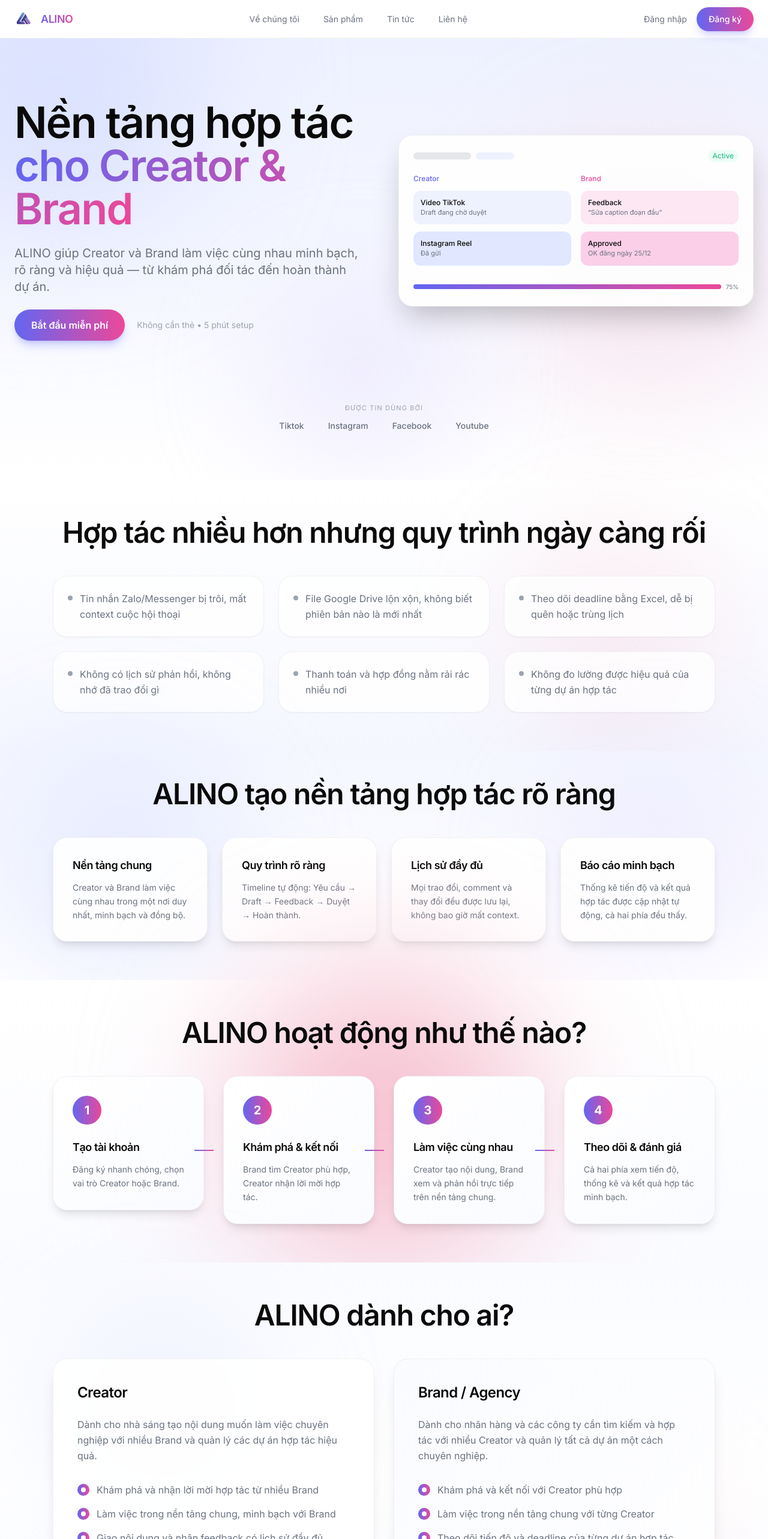
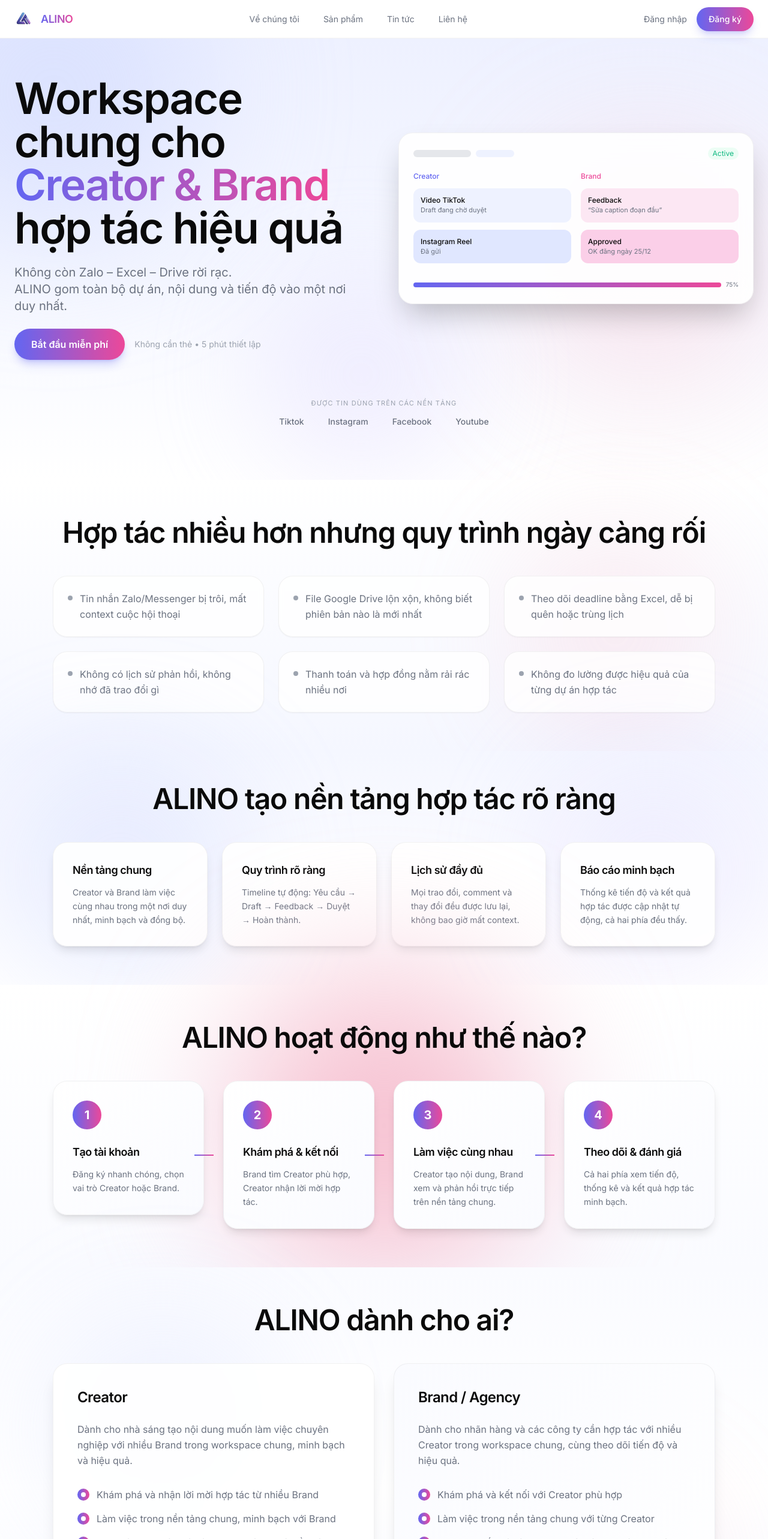
Before and after one commit to damtathanh/alino, a Next.js app: page / in a window 1280 px wide. Shown: the top 2566 px of the page at 60% size. Built offline with nearby package versions, Linux system fonts and the light colour scheme.

Commit message:
chore: backup

```diff
--- a/app/components/home/CTA.tsx
+++ b/app/components/home/CTA.tsx
@@ -2,7 +2,7 @@
 
 export default function CTA() {
   return (
-    <section className="relative py-12 md:py-16 bg-gradient-to-br from-[#EEF1FF] via-[#F5F7FF] to-white overflow-hidden">
+    <section className="relative py-20 bg-gradient-to-br from-[#EEF1FF] via-[#F5F7FF] to-white overflow-hidden">
       <div
         className="absolute top-0 left-1/4 w-[500px] h-[500px] rounded-full blur-[120px] opacity-40"
         style={{ background: '#C7D2FE' }}
@@ -31,6 +31,9 @@
           <p className="text-sm text-[#9CA3AF]">
             Không cần thẻ tín dụng • Thiết lập trong 5 phút
           </p>
+          <p className="text-xs text-[#9CA3AF] mt-2">
+            Đăng ký → chọn Creator hoặc Brand → tạo workspace đầu tiên
+          </p>
         </div>
       </div>
     </section>
--- a/app/components/home/Compare.tsx
+++ b/app/components/home/Compare.tsx
@@ -2,7 +2,7 @@
 
 export default function Compare() {
   return (
-    <section className="relative pt-8 md:pt-12 pb-12 md:pb-16 bg-gradient-to-b from-[#F5F7FF] via-[#FAFBFF] to-white">
+    <section className="relative pt-12 md:pt-14 pb-14 md:pb-16 bg-gradient-to-b from-[#F5F7FF] via-[#FAFBFF] to-white">
       <div
         className="absolute top-1/2 left-1/2 -translate-x-1/2 -translate-y-1/2 w-[450px] h-[450px] rounded-full blur-[110px] opacity-20"
         style={{ background: '#DDD6FE' }}
--- a/app/components/home/ForWho.tsx
+++ b/app/components/home/ForWho.tsx
@@ -2,7 +2,7 @@
 
 export default function ForWho() {
   return (
-    <section className="relative py-12 md:py-16 bg-gradient-to-b from-[#FAFBFF] via-white to-[#F5F7FF]">
+    <section className="relative py-14 md:py-16 bg-gradient-to-b from-[#FAFBFF] via-white to-[#F5F7FF]">
       <div
         className="absolute top-20 left-20 w-[380px] h-[380px] rounded-full blur-[100px] opacity-25"
         style={{ background: '#C7D2FE' }}
@@ -23,7 +23,7 @@
               Creator
             </h3>
             <p className="text-[#6B7280] mb-8 leading-relaxed">
-              Dành cho nhà sáng tạo nội dung muốn làm việc chuyên nghiệp với nhiều Brand và quản lý các dự án hợp tác hiệu quả.
+              Dành cho nhà sáng tạo nội dung muốn làm việc chuyên nghiệp với nhiều Brand trong workspace chung, minh bạch và hiệu quả.
             </p>
             <ul className="space-y-4 mb-10">
               {[
@@ -54,7 +54,7 @@
               Brand / Agency
             </h3>
             <p className="text-[#6B7280] mb-8 leading-relaxed">
-              Dành cho nhãn hàng và các công ty cần tìm kiếm và hợp tác với nhiều Creator và quản lý tất cả dự án một cách chuyên nghiệp.
+              Dành cho nhãn hàng và các công ty cần hợp tác với nhiều Creator trong workspace chung, cùng theo dõi tiến độ và hiệu quả.
             </p>
             <ul className="space-y-4 mb-10">
               {[
--- a/app/components/home/Hero.tsx
+++ b/app/components/home/Hero.tsx
@@ -11,21 +11,21 @@
       <div className="absolute top-1/4 right-0 w-[400px] h-[400px] rounded-full blur-[120px] opacity-40 bg-[#F6C1D1]" />
       <div className="absolute bottom-0 left-1/3 w-[350px] h-[350px] rounded-full blur-[90px] opacity-35 bg-[#DDD6FE]" />
 
-      <div className="relative max-w-7xl mx-auto px-6 h-full flex flex-col py-16">
+      <div className="relative max-w-7xl mx-auto px-6 h-full flex flex-col pt-16 pb-20">
         <div className="flex-1 grid lg:grid-cols-2 gap-12 items-center">
           <div className="space-y-6">
             <h1 className="text-5xl md:text-6xl lg:text-7xl font-semibold tracking-tight leading-tight">
-              Nền tảng hợp tác{' '}
-              <span className="bg-gradient-to-r from-[#6366F1] to-[#EC4899] bg-clip-text text-transparent">
-                cho Creator & Brand
-              </span>
+              Workspace chung cho
+              <br />
+              <span className="bg-gradient-to-r from-[#6366F1] to-[#EC4899] bg-clip-text text-transparent">Creator & Brand</span> hợp tác hiệu quả
             </h1>
 
             <p className="text-lg md:text-xl text-[#6B7280] leading-relaxed max-w-xl">
-              ALINO giúp Creator và Brand làm việc cùng nhau minh bạch, rõ ràng và hiệu quả — từ khám phá đối tác đến hoàn thành dự án.
+              Không còn Zalo – Excel – Drive rời rạc.<br />
+              ALINO gom toàn bộ dự án, nội dung và tiến độ vào một nơi duy nhất.
             </p>
 
-            <div className="flex items-center gap-5">
+            <div className="flex flex-col sm:flex-row items-start sm:items-center gap-4">
               <a
                 href="/register"
                 className="px-7 py-3.5 rounded-full font-semibold text-white bg-gradient-to-r from-[#6366F1] to-[#EC4899] hover:scale-105 transition-transform shadow-lg shadow-[#6366F1]/30"
@@ -33,7 +33,7 @@
                 Bắt đầu miễn phí
               </a>
               <span className="text-sm text-[#9CA3AF]">
-                Không cần thẻ • 5 phút setup
+                Không cần thẻ • 5 phút thiết lập
               </span>
             </div>
           </div>
@@ -94,9 +94,7 @@
     </div>
   </div>
 </div>
-
         </div>
-
         <div className="mt-10">
           <TrustedBy />
         </div>
--- a/app/components/home/HowItWorks.tsx
+++ b/app/components/home/HowItWorks.tsx
@@ -2,7 +2,7 @@
 
 export default function HowItWorks() {
   return (
-    <section className="relative py-12 md:py-16 bg-gradient-to-b from-white to-[#FAFBFF]">
+    <section className="relative py-14 md:py-16 bg-gradient-to-b from-white to-[#FAFBFF]">
       <div
         className="absolute top-1/2 left-1/2 -translate-x-1/2 -translate-y-1/2 w-[500px] h-[500px] rounded-full blur-[120px] opacity-18"
         style={{ background: '#F6C1D1' }}
--- a/app/components/home/Problems.tsx
+++ b/app/components/home/Problems.tsx
@@ -2,7 +2,7 @@
 
 export default function Problems() {
   return (
-    <section className="relative py-12 md:py-16 bg-gradient-to-b from-white via-[#FAFBFF] to-[#F5F7FF]">
+    <section className="relative py-14 md:py-16 bg-gradient-to-b from-white via-[#FAFBFF] to-[#F5F7FF]">
       <div
         className="absolute top-20 right-20 w-[350px] h-[350px] rounded-full blur-[90px] opacity-25"
         style={{ background: '#F6C1D1' }}
--- a/app/components/home/Solutions.tsx
+++ b/app/components/home/Solutions.tsx
@@ -2,7 +2,7 @@
 
 export default function Solutions() {
   return (
-    <section className="relative pt-8 md:pt-12 pb-12 md:pb-16 bg-gradient-to-b from-[#F5F7FF] via-[#FAFBFF] to-white">
+    <section className="relative pt-12 md:pt-14 pb-14 md:pb-16 bg-gradient-to-b from-[#F5F7FF] via-[#FAFBFF] to-white">
       <div
         className="absolute top-0 left-0 w-[400px] h-[400px] rounded-full blur-[100px] opacity-35"
         style={{ background: '#C7D2FE' }}
--- a/app/components/home/TrustedBy.tsx
+++ b/app/components/home/TrustedBy.tsx
@@ -4,7 +4,7 @@
   return (
     <div className="pb-4 pt-6">
       <p className="text-center text-[11px] uppercase tracking-widest text-[#9CA3AF] mb-3">
-        Được tin dùng bởi
+        Được tin dùng trên các nền tảng
       </p>
       <div className="flex justify-center gap-10 text-sm text-[#6B7280] font-medium">
         <span>Tiktok</span>
--- a/app/components/home/WhyAlino.tsx
+++ b/app/components/home/WhyAlino.tsx
@@ -2,7 +2,7 @@
 
 export default function WhyAlino() {
   return (
-    <section className="relative py-12 md:py-16 bg-gradient-to-b from-white via-[#FAFBFF] to-white">
+    <section className="relative py-14 md:py-16 bg-gradient-to-b from-white via-[#FAFBFF] to-white">
       <div
         className="absolute top-0 right-0 w-[450px] h-[450px] rounded-full blur-[100px] opacity-25"
         style={{ background: '#C7D2FE' }}
--- a/app/components/layout/Footer.tsx
+++ b/app/components/layout/Footer.tsx
@@ -5,9 +5,9 @@
 
 export default function Footer() {
   return (
-    <footer className="relative py-20 bg-white border-t border-black/5">
+    <footer className="relative pt-20 pb-8 bg-white border-t border-black/5">
       <div className="max-w-7xl mx-auto px-6">
-        <div className="grid md:grid-cols-4 gap-12 mb-16">
+        <div className="grid md:grid-cols-4 gap-12 mb-8">
           <div className="space-y-4">
             <div className="flex items-center gap-3">
               <Image
--- a/package.json
+++ b/package.json
@@ -3,7 +3,7 @@
   "version": "0.1.0",
   "private": true,
   "scripts": {
-    "dev": "next dev",
+    "dev": "next dev -H 0.0.0.0 -p 3000",
     "build": "next build",
     "start": "next start",
     "repomix": "repomix",
```
Also changed, not shown: 1 other file (tests, documents, lock files or other folders).
